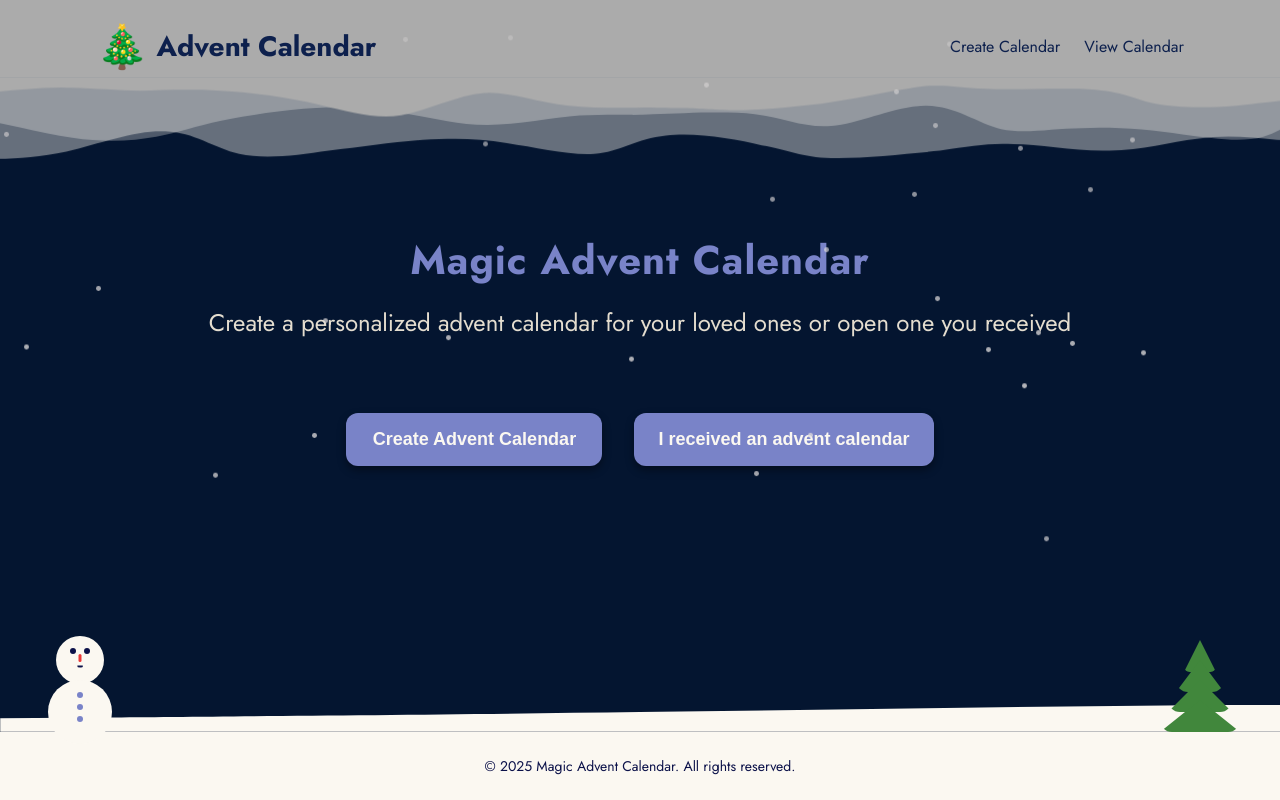
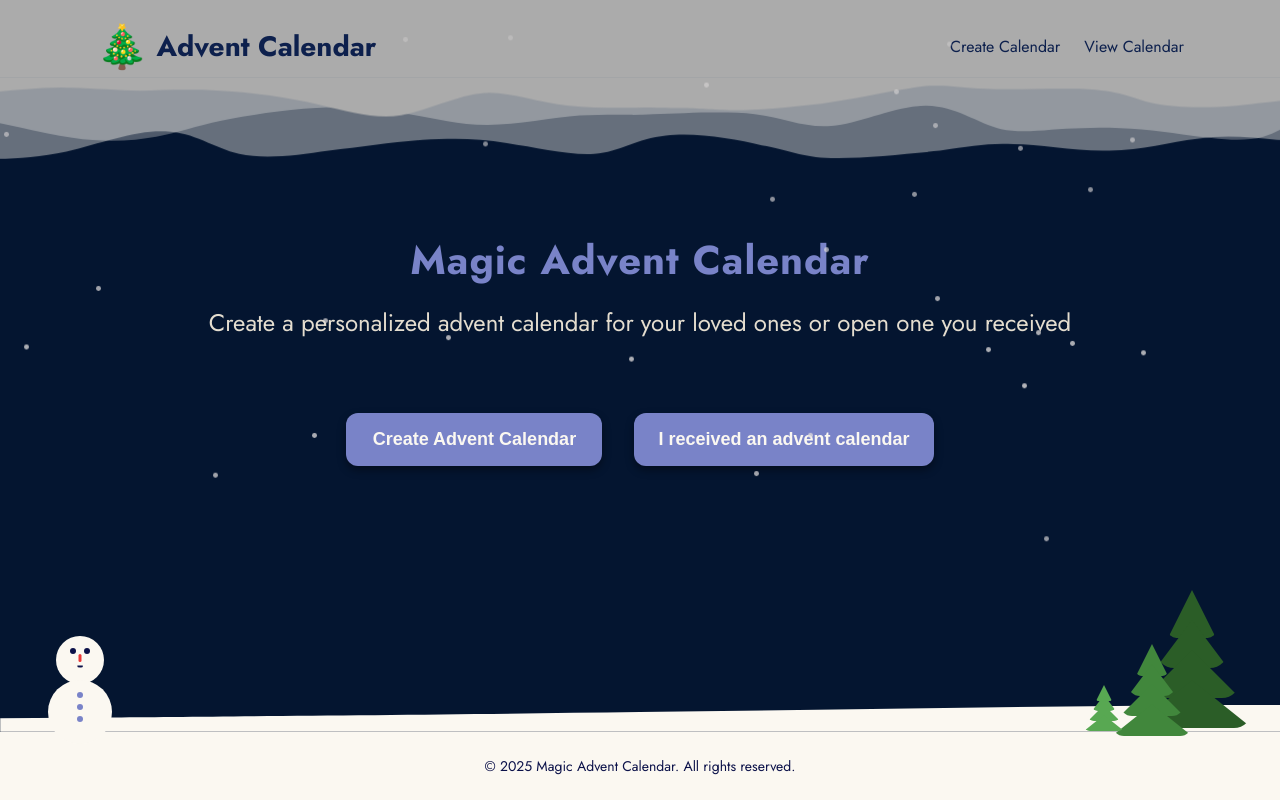
Before and after one commit to olga-urentseva/advent-calendar, a React (Vite) app: page / in a window 1280 px wide. Built offline with nearby package versions, Linux system fonts and the light colour scheme.

Commit message:
Add tree size variants and improve footer tree positioning

```diff
--- a/src/components/atoms/Footer/Snow/styles.css
+++ b/src/components/atoms/Footer/Snow/styles.css
@@ -2,7 +2,7 @@
 .snow {
   width: 100%;
   overflow: hidden;
-
+  margin-top: 3rem;
   display: block;
 }
 
--- /dev/null
+++ b/src/components/atoms/Footer/Tree/BigTree.css
@@ -0,0 +1,46 @@
+/* Big Tree component styles */
+.big-tree {
+  width: 9rem;
+  height: 6rem;
+  position: relative;
+}
+
+.big-tree__section {
+  position: absolute;
+  left: 50%;
+  transform: translateX(-50%);
+  width: 0;
+  height: 0;
+  border-left: 2.25rem solid transparent;
+  border-right: 2.25rem solid transparent;
+  border-bottom: 3rem solid oklch(0.43 0.1 142.25);
+  border-radius: 0.75rem;
+}
+
+.big-tree__section--top {
+  top: -5.625rem;
+  border-left: 1.5rem solid transparent;
+  border-right: 1.5rem solid transparent;
+  border-radius: 0.525rem;
+}
+
+.big-tree__section--upper {
+  top: -3.75rem;
+  border-left: 2.25rem solid transparent;
+  border-right: 2.25rem solid transparent;
+  border-radius: 1.125rem;
+}
+
+.big-tree__section--middle {
+  top: -1.875rem;
+  border-left: 3rem solid transparent;
+  border-right: 3rem solid transparent;
+  border-radius: 1.125rem;
+}
+
+.big-tree__section--lower {
+  top: 0;
+  border-left: 3.75rem solid transparent;
+  border-right: 3.75rem solid transparent;
+  border-radius: 1.125rem;
+}
--- /dev/null
+++ b/src/components/atoms/Footer/Tree/BigTree.tsx
@@ -0,0 +1,12 @@
+import './BigTree.css'
+
+export function BigTree() {
+  return (
+    <div className="big-tree">
+      <div className="big-tree__section big-tree__section--top"></div>
+      <div className="big-tree__section big-tree__section--upper"></div>
+      <div className="big-tree__section big-tree__section--middle"></div>
+      <div className="big-tree__section big-tree__section--lower"></div>
+    </div>
+  )
+}
--- /dev/null
+++ b/src/components/atoms/Footer/Tree/SmallTree.css
@@ -0,0 +1,46 @@
+/* Small Tree component styles */
+.small-tree {
+  width: 3rem;
+  height: 2rem;
+  position: relative;
+}
+
+.small-tree__section {
+  position: absolute;
+  left: 50%;
+  transform: translateX(-50%);
+  width: 0;
+  height: 0;
+  border-left: 0.75rem solid transparent;
+  border-right: 0.75rem solid transparent;
+  border-bottom: 1rem solid oklch(0.66 0.145 142.38);
+  border-radius: 0.25rem;
+}
+
+.small-tree__section--top {
+  top: -1.875rem;
+  border-left: 0.5rem solid transparent;
+  border-right: 0.5rem solid transparent;
+  border-radius: 0.175rem;
+}
+
+.small-tree__section--upper {
+  top: -1.25rem;
+  border-left: 0.75rem solid transparent;
+  border-right: 0.75rem solid transparent;
+  border-radius: 0.375rem;
+}
+
+.small-tree__section--middle {
+  top: -0.625rem;
+  border-left: 1rem solid transparent;
+  border-right: 1rem solid transparent;
+  border-radius: 0.375rem;
+}
+
+.small-tree__section--lower {
+  top: 0;
+  border-left: 1.25rem solid transparent;
+  border-right: 1.25rem solid transparent;
+  border-radius: 0.375rem;
+}
--- /dev/null
+++ b/src/components/atoms/Footer/Tree/SmallTree.tsx
@@ -0,0 +1,12 @@
+import './SmallTree.css'
+
+export function SmallTree() {
+  return (
+    <div className="small-tree">
+      <div className="small-tree__section small-tree__section--top"></div>
+      <div className="small-tree__section small-tree__section--upper"></div>
+      <div className="small-tree__section small-tree__section--middle"></div>
+      <div className="small-tree__section small-tree__section--lower"></div>
+    </div>
+  )
+}
--- a/src/components/atoms/Footer/Tree/index.tsx
+++ b/src/components/atoms/Footer/Tree/index.tsx
@@ -1,4 +1,6 @@
 import './styles.css'
+import { SmallTree } from './SmallTree'
+import { BigTree } from './BigTree'
 
 export function Tree() {
   return (
@@ -7,7 +9,8 @@ export function Tree() {
       <div className="tree__section tree__section--upper"></div>
       <div className="tree__section tree__section--middle"></div>
       <div className="tree__section tree__section--lower"></div>
-
     </div>
   )
 }
+
+export { SmallTree, BigTree }
--- a/src/components/atoms/Footer/Tree/styles.css
+++ b/src/components/atoms/Footer/Tree/styles.css
@@ -1,11 +1,8 @@
 /* Tree component styles */
 .tree {
-  position: absolute;
-  bottom: 0;
-  right: 2rem;
   width: 6rem;
-  top: -2rem
-
+  height: 4rem;
+  position: relative;
 }
 
 .tree__section {
--- a/src/components/atoms/Footer/index.tsx
+++ b/src/components/atoms/Footer/index.tsx
@@ -1,7 +1,7 @@
 import './styles.css'
 import { Snow } from './Snow'
 import { Snowman } from './Snowman'
-import { Tree } from './Tree'
+import { Tree, SmallTree, BigTree } from './Tree'
 
 export function Footer() {
   const currentYear = new Date().getFullYear()
@@ -11,7 +11,17 @@ export function Footer() {
     <Snow />
     <footer className="footer">
       <Snowman />
-      <Tree />
+      <div className="footer__trees">
+        <div className="footer__tree--big">
+          <BigTree />
+        </div>
+        <div className="footer__tree--regular">
+          <Tree />
+        </div>
+        <div className="footer__tree--small">
+          <SmallTree />
+        </div>
+      </div>
       <div className="footer__content">
         <p className="footer__copyright">
           © {currentYear} Magic Advent Calendar. All rights reserved.
--- a/src/components/atoms/Footer/styles.css
+++ b/src/components/atoms/Footer/styles.css
@@ -5,6 +5,33 @@
   margin-bottom: 0;
   padding-top: 0;
   position: relative;
+}
+
+.footer__trees {
+  position: absolute;
+  bottom: 0;
+  right: 0;
+  width: 100%;
+  height: 100%;
+  pointer-events: none;
+}
+
+.footer__tree--big {
+  position: absolute;
+  bottom: 1.5rem;
+  right: 1rem;
+}
+
+.footer__tree--regular {
+  position: absolute;
+  bottom: 2rem;
+  right: 5rem;
+}
+
+.footer__tree--small {
+  position: absolute;
+  bottom: 3.3rem;
+  right: 9.5rem;
 }
 
 .footer__content {
```
